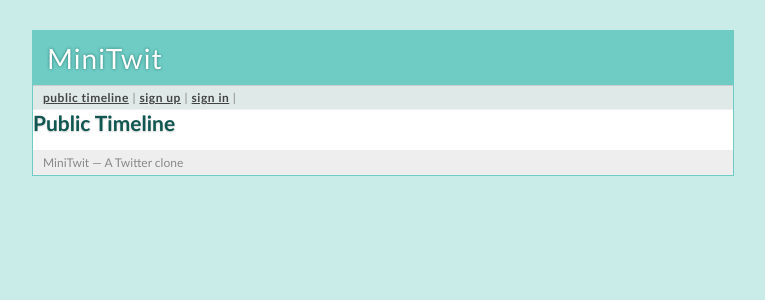
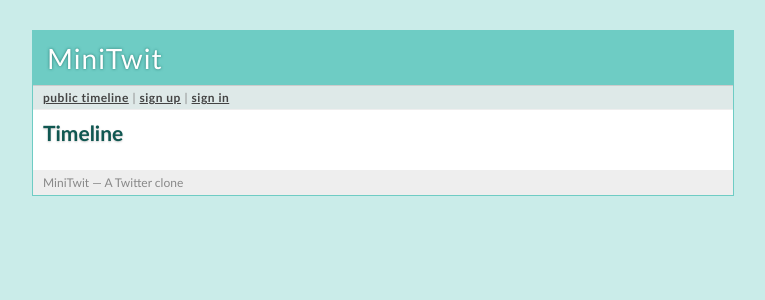
Before and after one commit to simonskodt/itu-minitwit, a React (Create React App) app in the folder MiniTwit.Web/: page / in a window 1280 px wide. Shown: the top 300 px of the page, without its empty margins (257-1022 px from the left). Built offline with nearby package versions, Linux system fonts and the light colour scheme.

Commit message:
Fix(FrontEnd): added npm install "axios" to web docker file. Fetching now Production URL
Co-authored-by: Simon Johann Skødt <simonskodt@users.noreply.github.com>

```diff
--- a/MiniTwit.Web/src/App.tsx
+++ b/MiniTwit.Web/src/App.tsx
@@ -6,13 +6,16 @@ import TimeLine from "./pages/TimeLine";
 import PublicTimeline from "./pages/PublicTimeline";
 import SignUp from "./pages/SignUp";
 
+export const LOCALHOST = "https://localhost:7111/";
+export const PRODUCTION = "http://164.92.167.188:80/";
+
 export default function App() {
   return (
     <>
       <Routes>
         <Route path="/" element={<TimeLine />} />
         <Route path="/public" element={<PublicTimeline />} />
-        <Route path="/login" element={<Login />} />
+        <Route path="/register" element={<Login />} />
         <Route path="/signup" element={<SignUp />} />
       </Routes>
     </>
--- a/MiniTwit.Web/src/pages/Header.tsx
+++ b/MiniTwit.Web/src/pages/Header.tsx
@@ -1,7 +1,6 @@
 import React, { Component } from 'react';
 import { isPropertySignature } from 'typescript';
 import './Layout.css';
-
 
 function getMenu(isLoggedIn: boolean) {
     if (!isLoggedIn) {
@@ -9,7 +8,7 @@ function getMenu(isLoggedIn: boolean) {
             <>
                 <a href="./public">public timeline</a>&nbsp;|&nbsp;
                 <a href="./register">sign up</a>&nbsp;|&nbsp;
-                <a href="./login">sign in</a>&nbsp;|&nbsp;
+                <a href="./login">sign in</a>
             </>
         );
     } else {
@@ -17,7 +16,7 @@ function getMenu(isLoggedIn: boolean) {
             <>
                 <a href="./">my timeline</a>&nbsp;|&nbsp;
                 <a href="./public">public timeline</a>&nbsp;|&nbsp;
-                <a href="./logout">sign out</a>&nbsp;|&nbsp;
+                <a href="./logout">sign out</a>
             </>
         );
     }
--- a/MiniTwit.Web/src/pages/Login.tsx
+++ b/MiniTwit.Web/src/pages/Login.tsx
@@ -26,6 +26,7 @@ const Login = () => {
     return (
       <div className="page">
         <Header isLoggedIn = {false}/>
+          <div className="body">
             <div className='login-form'>
             <h2>Sign In</h2>
               <label htmlFor="username">Username</label>
@@ -46,6 +47,7 @@ const Login = () => {
               />
               <button onClick={submit}>Login</button>
             </div>
+          </div>
         <Footer />
      </div>
     );
--- a/MiniTwit.Web/src/pages/PublicTimeline.tsx
+++ b/MiniTwit.Web/src/pages/PublicTimeline.tsx
@@ -8,6 +8,7 @@ import { useState } from "react";
 import { MessageObject } from "../builders/interface";
 import { useEffect } from "react";
 import { Message } from "./Message";
+
 
 function PublicTimeline() {
   //const {messages} = useContext(MessagesContext)
@@ -34,6 +35,8 @@ function PublicTimeline() {
     return (
       <div className="page">
         <Header isLoggedIn={false} />
+        <div className="body">
+          <h2>Public TimeLine</h2>
           {messages.map((mes) => (
             <view key={mes.messageId}>
               <view>
@@ -45,6 +48,7 @@ function PublicTimeline() {
               </view>
             </view>
           ))}
+        </div>
         <Footer />
       </div>
     );
--- a/MiniTwit.Web/src/pages/TimeLine.tsx
+++ b/MiniTwit.Web/src/pages/TimeLine.tsx
@@ -9,10 +9,10 @@ interface Request {
 function TimeLine() {
   return (
     <div className="page">
-      <Header
-        isLoggedIn={false}
-      />
-        <h2>Public Timeline</h2>
+      <Header isLoggedIn={false} />
+        <div className="body">
+          <h2>Timeline</h2>
+        </div>
       <Footer />
     </div>
   );
--- a/MiniTwit.Web/src/pages/fetch.ts
+++ b/MiniTwit.Web/src/pages/fetch.ts
@@ -2,7 +2,7 @@ import { getMessageArray } from "../builders/functions";
 import { useState } from "react";
 import { useContext } from "react";
 import axios, { AxiosRequestConfig } from 'axios';
-
+import { LOCALHOST, PRODUCTION } from "../App";
 
 
 export async function FetchPublicTimeline() {
@@ -13,7 +13,7 @@ export async function FetchPublicTimeline() {
     };
 
     try {
-        const a = await axios.get("https://localhost:7111/public", config).then((response) => response.data);
+        const a = await axios.get(PRODUCTION + "public", config).then((response) => response.data);
         return a;
     } catch (error) {
         console.log(error);
--- a/MiniTwit.Web/src/services/app.service.ts
+++ b/MiniTwit.Web/src/services/app.service.ts
@@ -1,4 +1,6 @@
 import axios, { AxiosRequestConfig } from 'axios';
+import { LOCALHOST, PRODUCTION } from '../App';
+
 
 export class AppService {
 
@@ -11,7 +13,7 @@ export class AppService {
     const config: AxiosRequestConfig = {
     method: 'post',
     maxBodyLength: Infinity,
-      url: 'https://localhost:7111/register',
+      url: PRODUCTION + 'register',
       headers: {
         'Content-Type': 'application/json'
       },
@@ -35,7 +37,7 @@ export class AppService {
     const config: AxiosRequestConfig = {
       method: 'post',
     maxBodyLength: Infinity,
-      url: 'https://localhost:7111/login',
+      url: PRODUCTION+'login',
       headers: {
         'Content-Type': 'application/json'
       },
```
Also changed, not shown: 1 other file (tests, documents, lock files or other folders). Lines whose indentation alone changed are shown as unchanged.
